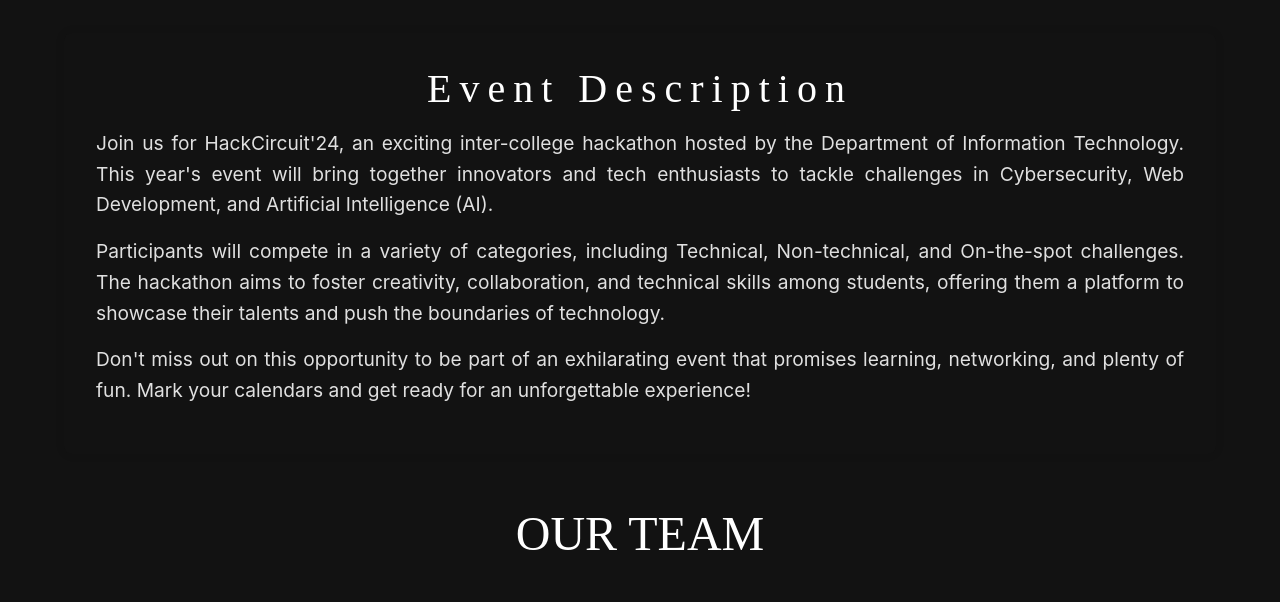
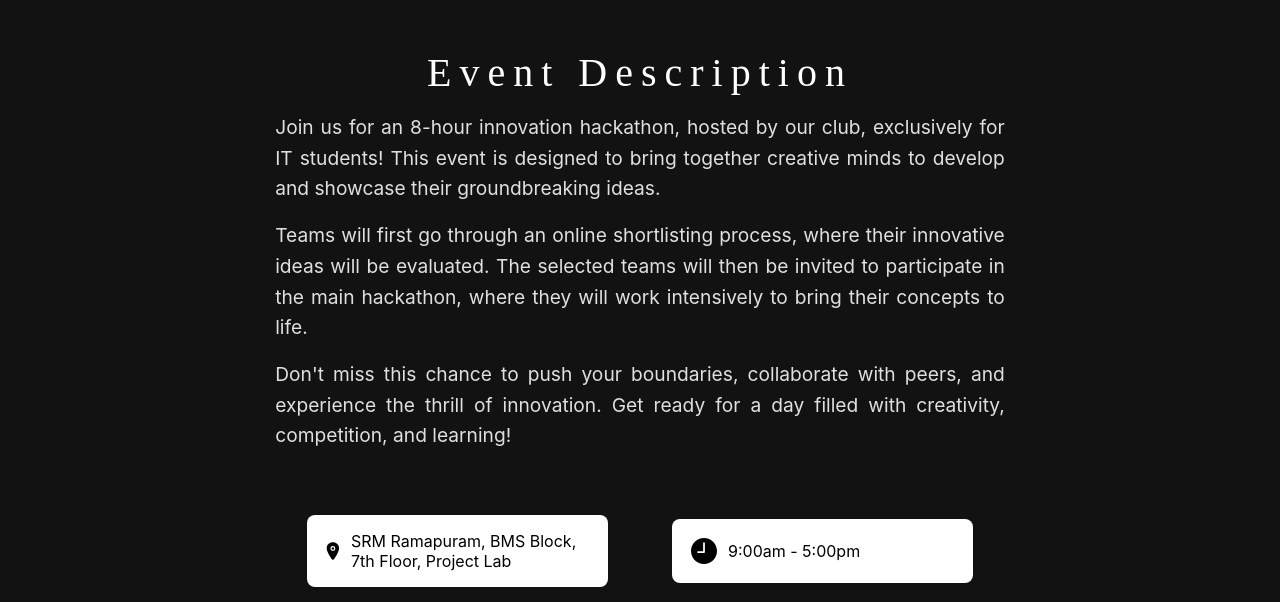
Before and after one commit to dharaneechinnu/HackCircuit, a React (Create React App) app: page / in a window 1280 px wide. Shown: the part 2173-2775 px from the top of the page. Built offline with nearby package versions, Linux system fonts and the light colour scheme; a web font is replaced by a local one.

Commit message:
frontend

```diff
--- a/src/Pages/Event.js
+++ b/src/Pages/Event.js
@@ -1,21 +1,103 @@
-import React from 'react';
+import React, { useEffect, useRef } from 'react';
 import styled from 'styled-components';
+import Lenis from '@studio-freight/lenis'; // Import Lenis for smooth scrolling
+import { IoLocation } from "react-icons/io5";
+import { IoIosTime } from "react-icons/io";
 
 const Event = () => {
+  const instructionRef = useRef(null);
+  const ruleRef = useRef(null);
+
+  useEffect(() => {
+    // Initialize Lenis for smooth scrolling
+    const lenis = new Lenis({
+      duration: 1.2,
+      easing: (t) => Math.min(1, 1.001 - Math.pow(2, -10 * t)),
+    });
+
+    const animateScroll = (time) => {
+      lenis.raf(time);
+      requestAnimationFrame(animateScroll);
+    };
+
+    requestAnimationFrame(animateScroll);
+
+    return () => {
+      lenis.destroy();
+    };
+  }, []);
+
+  useEffect(() => {
+    // Add scroll animation from right to left on elements
+    const observer = new IntersectionObserver(
+      (entries) => {
+        entries.forEach((entry) => {
+          if (entry.isIntersecting) {
+            entry.target.classList.add('slide-in');
+          }
+        });
+      },
+      { threshold: 0.2 }
+    );
+
+    if (instructionRef.current) observer.observe(instructionRef.current);
+    if (ruleRef.current) observer.observe(ruleRef.current);
+  }, []);
+
   return (
-    <EventContainer>
+    <EventContainer id="event">
       <EventTitle>Event Description</EventTitle>
       <EventDescription>
         <p>
-          Join us for HackCircuit'24, an exciting inter-college hackathon hosted by the Department of Information Technology. This year's event will bring together innovators and tech enthusiasts to tackle challenges in Cybersecurity, Web Development, and Artificial Intelligence (AI).
+          Join us for an 8-hour innovation hackathon, hosted by our club,
+          exclusively for IT students! This event is designed to bring together
+          creative minds to develop and showcase their groundbreaking ideas.
         </p>
         <p>
-          Participants will compete in a variety of categories, including Technical, Non-technical, and On-the-spot challenges. The hackathon aims to foster creativity, collaboration, and technical skills among students, offering them a platform to showcase their talents and push the boundaries of technology.
+          Teams will first go through an online shortlisting process, where
+          their innovative ideas will be evaluated. The selected teams will then
+          be invited to participate in the main hackathon, where they will work
+          intensively to bring their concepts to life.
         </p>
         <p>
-          Don't miss out on this opportunity to be part of an exhilarating event that promises learning, networking, and plenty of fun. Mark your calendars and get ready for an unforgettable experience!
+          Don't miss this chance to push your boundaries, collaborate with peers,
+          and experience the thrill of innovation. Get ready for a day filled with
+          creativity, competition, and learning!
         </p>
       </EventDescription>
+      <EventDetails>
+        <DetailItem>
+          <Location><IoLocation className='icon' /> SRM Ramapuram, BMS Block, 7th Floor, Project Lab</Location>
+        </DetailItem>
+        <DetailItem>
+          <Time><IoIosTime className='icon' /> 9:00am - 5:00pm</Time>
+        </DetailItem>
+      </EventDetails>
+      <DomainContainer>
+        <DomainBox>Cybersecurity</DomainBox>
+        <DomainBox>Web Development</DomainBox>
+        <DomainBox>Artificial Intelligence</DomainBox>
+      </DomainContainer>
+
+      {/* Instruction and Rules Boxes */}
+      <InstructionBox ref={instructionRef}>
+        <h3>Instructions</h3>
+        <ul>
+          <li>Register your team online before the event.</li>
+          <li>Ensure all team members are familiar with the event rules.</li>
+          <li>Bring your own laptops and necessary tools.</li>
+          <li>Follow the schedule and participate actively.</li>
+        </ul>
+      </InstructionBox>
+      <RuleBox ref={ruleRef}>
+        <h3>Rules</h3>
+        <ul>
+          <li>No plagiarism or use of pre-existing solutions.</li>
+          <li>Teams must work independently without external help.</li>
+          <li>Submission deadline must be strictly followed.</li>
+          <li>Respect other participants and adhere to the code of conduct.</li>
+        </ul>
+      </RuleBox>
     </EventContainer>
   );
 };
@@ -23,14 +105,18 @@ const Event = () => {
 // Styled-components for styling the Event component
 const EventContainer = styled.div`
   padding: 2rem;
-  border-radius: 8px;
   box-shadow: 0 0 10px rgba(0, 0, 0, 0.1);
-  width: 90vw;
-  margin: 2rem auto;
-  background-color: #121212; /* Added background color for contrast */
+  width: 100%;
+  min-height: 100vh;
+  display: flex;
+  flex-direction: column;
+  align-items: center;
+  justify-content: center;
+  margin-bottom: 3rem;
 
   @media (max-width: 1024px) {
     max-width: 90%;
+    padding: 1.5rem;
   }
 
   @media (max-width: 768px) {
@@ -46,12 +132,13 @@ const EventContainer = styled.div`
 
 const EventTitle = styled.h1`
   font-size: 2.5rem;
-  font-family: "Wallpoet";
+  font-family: 'Wallpoet';
   font-weight: 400;
   letter-spacing: 0.5rem;
   color: #ffffff;
   text-align: center;
   margin-bottom: 1rem;
+  margin-top: 1rem;
 
   @media (max-width: 1024px) {
     font-size: 2rem;
@@ -71,21 +158,174 @@ const EventTitle = styled.h1`
 
 const EventDescription = styled.div`
   font-size: 1.2rem;
+  width: 60%;
+  text-align: justify;
   line-height: 1.6;
   color: #e0e0e0;
-  text-align: justify;
 
   p {
     margin-bottom: 1rem;
   }
 
+  @media (max-width: 1024px) {
+    width: 75%;
+    font-size: 1.1rem;
+  }
+
   @media (max-width: 768px) {
     font-size: 1rem;
+    width: 85%;
   }
 
   @media (max-width: 480px) {
     font-size: 0.9rem;
+    width: 90%;
+  }
+
+  @media (max-width: 320px) {
+    font-size: 0.85rem;
+    width: 95%;
   }
 `;
 
+const EventDetails = styled.div`
+  display: flex;
+  justify-content: space-between;
+  width: 60%;
+  margin-top: 1rem;
+
+  @media (max-width: 768px) {
+    flex-direction: column;
+    align-items: center;
+    width: 80%;
+  }
+
+  @media (max-width: 480px) {
+    width: 90%;
+  }
+`;
+
+const DetailItem = styled.div`
+  display: flex;
+  align-items: center;
+  padding: 1rem;
+  color: #000000;
+  border-radius: 8px;
+  width: 100%;
+
+  margin: 0.5rem;
+
+  .icon {
+    font-size: 2rem;
+    margin-right: 0.5rem;
+  }
+
+  @media (max-width: 768px) {
+    font-size: 0.9rem;
+  }
+
+  @media (max-width: 480px) {
+    font-size: 0.8rem;
+  }
+`;
+
+const Location = styled(DetailItem)`
+  background-color: #ffff;
+  padding: 1rem;
+`;
+
+const Time = styled(DetailItem)`
+  background-color: #fff;
+  padding: 1rem;
+`;
+
+const DomainContainer = styled.div`
+  display: flex;
+  gap: 1rem;
+  margin-top: 2rem;
+  justify-content: center;
+  flex-wrap: wrap;
+
+  @media (max-width: 768px) {
+    flex-direction: column;
+    align-items: center;
+    gap: 0.5rem;
+  }
+`;
+
+const DomainBox = styled.button`
+  padding: 1rem 2rem;
+  border: none;
+  border-radius: 8px;
+  background-color: #1f1f1f;
+  color: #ffffff;
+  font-size: 1rem;
+  cursor: pointer;
+  transition: transform 0.3s ease, background-color 0.3s ease;
+
+  &:hover {
+    transform: translateY(-5px);
+    background-color: #303030;
+  }
+
+  @media (max-width: 1024px) {
+    padding: 0.9rem 1.8rem;
+  }
+
+  @media (max-width: 768px) {
+    width: 80%;
+    text-align: center;
+    padding: 0.8rem 1.5rem;
+  }
+
+  @media (max-width: 480px) {
+    padding: 0.7rem 1.2rem;
+    font-size: 0.9rem;
+  }
+
+  @media (max-width: 320px) {
+    padding: 0.6rem 1rem;
+    font-size: 0.8rem;
+  }
+`;
+const InstructionBox = styled.div`
+  width: 60%;
+  padding: 1rem;
+  margin-top: 2rem;
+  background-color: #2d2d2d;
+  border-radius: 8px;
+  color: #fff;
+  text-align: justify;
+  opacity: 0;
+  transform: translateX(100px);
+  transition: all 0.6s ease-out;
+
+  &.slide-in {
+    opacity: 1;
+    transform: translateX(0);
+  }
+
+  h3 {
+    font-size: 1.5rem;
+    margin-bottom: 1rem;
+  }
+
+  ul {
+    list-style-type: disc;
+    margin-left: 1.5rem;
+  }
+
+  @media (max-width: 768px) {
+    width: 80%;
+  }
+
+  @media (max-width: 480px) {
+    width: 90%;
+  }
+`;
+
+const RuleBox = styled(InstructionBox)`
+  margin-top: 1rem;
+`;
+
 export default Event;
--- a/src/Pages/Nav.js
+++ b/src/Pages/Nav.js
@@ -74,6 +74,7 @@ const Nav = () => {
           <NavbarLink href="#home" onClick={handleLinkClick}>Home</NavbarLink>
           <NavbarLink href="#about" onClick={handleLinkClick}>About</NavbarLink>
           <NavbarLink href="#spo" onClick={handleLinkClick}>Our Sponsor</NavbarLink>
+          <NavbarLink href="#event" onClick={handleLinkClick}>Event </NavbarLink>
           <NavbarLink href="#team" onClick={handleLinkClick}>Our Team</NavbarLink>
 
         </NavbarLinks>
@@ -100,6 +101,7 @@ const Nav = () => {
           <SidebarLink href="#home" onClick={handleLinkClick}>Home</SidebarLink>
           <SidebarLink href="#about" onClick={handleLinkClick}>About</SidebarLink>
           <SidebarLink href="#spo" onClick={handleLinkClick}>Our Sponsor</SidebarLink>
+          <SidebarLink href="#event" onClick={handleLinkClick}>Event</SidebarLink>
           <SidebarLink href="#team" onClick={handleLinkClick}>Our Team</SidebarLink>
 
         </SidebarContent>
--- a/src/Pages/Team.js
+++ b/src/Pages/Team.js
@@ -7,7 +7,7 @@ import bg from '../Assets/bg6.png'; // Replace with the correct image paths
 const Team = () => {
   return (
     <>
-      <Nav />
+
       <TeamContainer id="team">
         <MainTitle>OUR TEAM</MainTitle>
 
@@ -83,16 +83,20 @@ const Team = () => {
 
 const TeamContainer = styled.div`
   display: flex;
+  width: 100vw;
+  min-height: 100vh;
   flex-direction: column;
   align-items: center;
   padding: 20px;
+  box-sizing: border-box;
+  background-color: #121212;
 `;
 
 const MainTitle = styled.h1`
   color: #fff;
   font-family: 'Wallpoet';
   font-weight: 400;
-  font-size: 3rem;
+  font-size: clamp(2.5rem, 5vw, 3rem);
   margin-bottom: 2rem;
   text-align: center;
   text-transform: uppercase;
@@ -107,26 +111,22 @@ const SectionTitle = styled.h2`
   color: #fff;
   font-family: 'Wallpoet';
   font-weight: 400;
-  font-size: 2rem;
+  font-size: clamp(1.5rem, 4vw, 2.5rem);
   margin-bottom: 1.5rem;
   text-align: center;
   text-transform: uppercase;
-
-  @media (min-width: 768px) {
-    font-size: 2.5rem;
-  }
 `;
 
 const MembersContainer = styled.div`
   display: flex;
   flex-wrap: wrap;
-  justify-content: center; /* Center the cards horizontally */
+  justify-content: center;
   gap: 20px;
   width: 100%;
 `;
 
 const MemberCard = styled.div`
-  width: calc(100% / 1 - 20px);
+  width: 100%;
   max-width: 300px;
   text-align: center;
   padding: 10px;
@@ -148,20 +148,19 @@ const MemberPhoto = styled.img`
   height: 200px;
   object-fit: cover;
   border-radius: 10px;
-  display: block;
-  margin: 0 auto;
 `;
 
 const MemberName = styled.h3`
   color: #fff;
-  margin: 0 0 5px;
-  font-size: 1.2rem;
+  margin: 10px 0 5px;
+  font-size: clamp(1rem, 2vw, 1.2rem);
   font-weight: bold;
 `;
 
 const MemberPosition = styled.p`
   margin: 5px 0 10px;
-  color: #555;
+  color: #aaa;
+  font-size: clamp(0.9rem, 1.8vw, 1rem);
 `;
 
 const LinkedInIcon = styled.a`
```
Also changed, not shown: src/Pages/About.js (+56 -7 lines).
